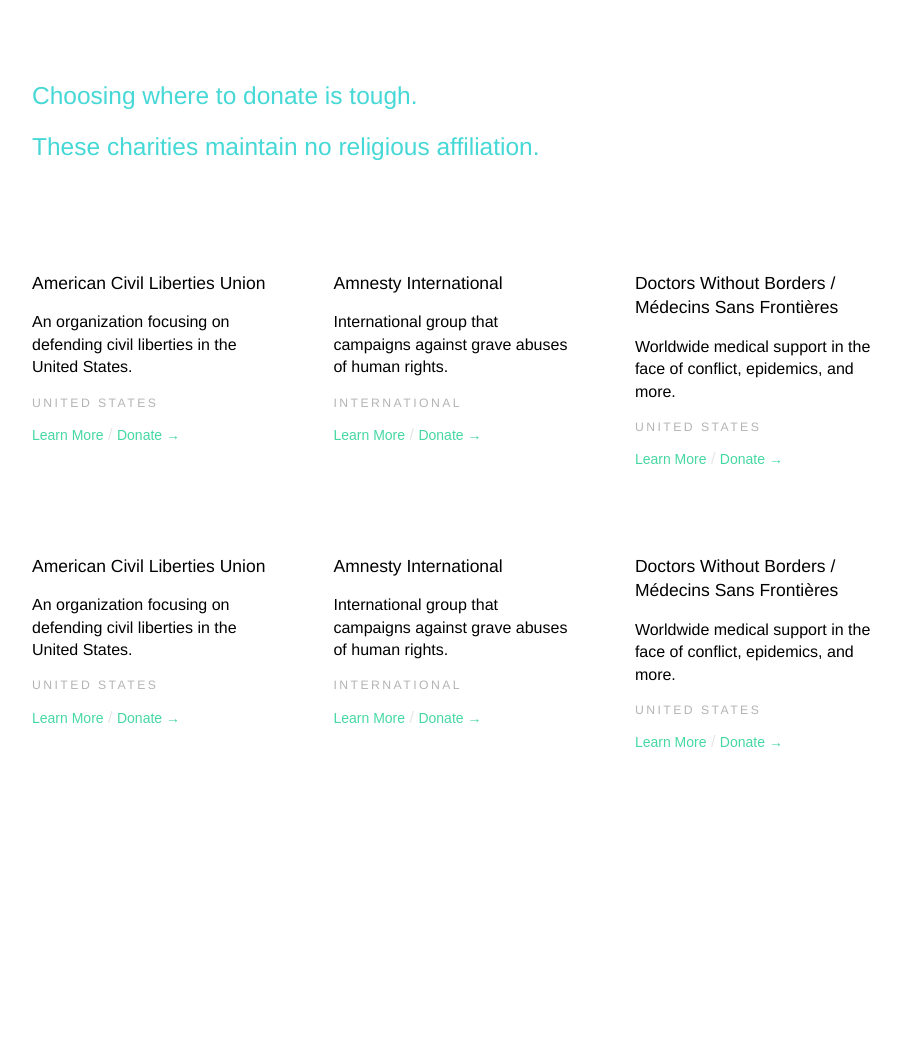
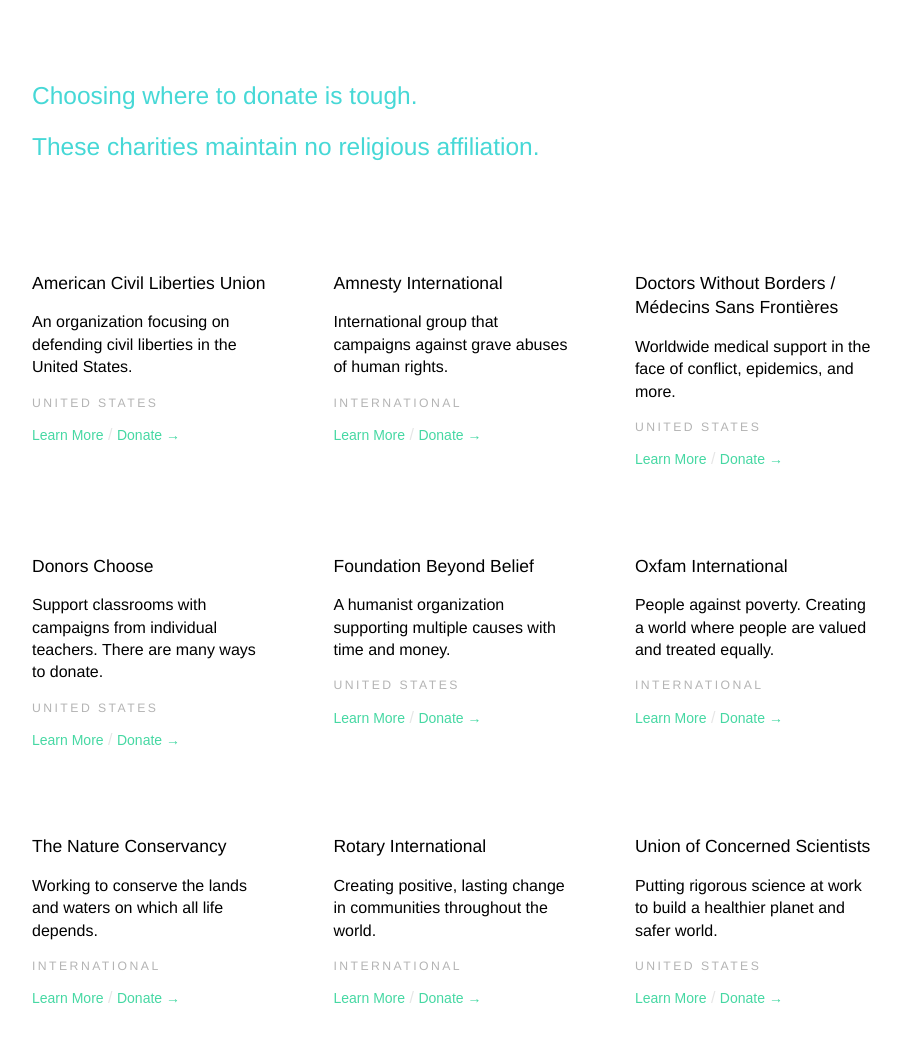
Before and after one commit to joshuajenkins/seculargiving, a website: page index.html in a window 1280 px wide. Shown: the whole page, without its empty margins (186-1087 px from the left). Before the commit the page ends 879 px from the top, so only its background shows below. Drawn offline with Linux system fonts and the light colour scheme.

Commit message:
Intial set of charities

```diff
--- a/index.html
+++ b/index.html
@@ -47,33 +47,63 @@
       </div>
     </li>
     <li class="charity">
-      <h3 class="charity-name">American Civil Liberties&nbsp;Union</h3>
-      <p class="charity-description">An organization focusing on defending civil liberties in the United States.</p>
+      <h3 class="charity-name">Donors Choose</h3>
+      <p class="charity-description">Support classrooms with campaigns from individual teachers. There are many ways to donate.</p>
       <p class="charity-location">United States</p>
       <div class="charityLinks">
-        <a href="http://www.aclu.org" class="charityLinks-link link">Learn More</a>
+        <a href="http://www.donorschoose.org/" class="charityLinks-link link">Learn More</a>
         <span class="charityLinks-divider">/</span>
-        <a href="https://www.aclu.org/donate/" class="charityLinks-link link link--primary">Donate <span class="link-arrow">&rarr;</span></a>
+        <a href="https://secure.donorschoose.org/donors/lastingImpact.html?execution=e1s1" class="charityLinks-link link link--primary">Donate <span class="link-arrow">&rarr;</span></a>
       </div>
     </li>
     <li class="charity">
-      <h3 class="charity-name">Amnesty International</h3>
-      <p class="charity-description">International group that campaigns against grave abuses of human rights.</p>
-      <p class="charity-location">International</p>
+      <h3 class="charity-name">Foundation Beyond Belief</h3>
+      <p class="charity-description">A humanist organization supporting multiple causes with time and money.</p>
+      <p class="charity-location">United States</p>
       <div class="charityLinks">
-        <a href="http://www.amnesty.org/" class="charityLinks-link link">Learn More</a>
+        <a href="https://foundationbeyondbelief.org/" class="charityLinks-link link">Learn More</a>
         <span class="charityLinks-divider">/</span>
-        <a href="http://www.amnesty.org/en/donate" class="charityLinks-link link link--primary">Donate <span class="link-arrow">&rarr;</span></a>
+        <a href="https://foundationbeyondbelief.org/humanist-giving/become-a-member/" class="charityLinks-link link link--primary">Donate <span class="link-arrow">&rarr;</span></a>
       </div>
     </li>
     <li class="charity">
-      <h3 class="charity-name">Doctors Without Borders / Médecins Sans Frontières</h3>
-      <p class="charity-description">Worldwide medical support in the face of conflict, epidemics, and more.</p>
+      <h3 class="charity-name">Oxfam International</h3>
+      <p class="charity-description">People against poverty. Creating a world where people are valued and treated equally.</p>
+      <p class="charity-location">International</p>
+      <div class="charityLinks">
+        <a href="http://www.oxfam.org/" class="charityLinks-link link">Learn More</a>
+        <span class="charityLinks-divider">/</span>
+        <a href="http://www.oxfam.org/en/donate" class="charityLinks-link link link--primary">Donate <span class="link-arrow">&rarr;</span></a>
+      </div>
+    </li>
+    <li class="charity">
+      <h3 class="charity-name">The Nature Conservancy</h3>
+      <p class="charity-description">Working to conserve the lands and waters on which all life depends.</p>
+      <p class="charity-location">International</p>
+      <div class="charityLinks">
+        <a href="http://www.nature.org/" class="charityLinks-link link">Learn More</a>
+        <span class="charityLinks-divider">/</span>
+        <a href="https://support.nature.org/site/Donation2?10420.donation=form1&df_id=10420&intc=nature.tnav.button" class="charityLinks-link link link--primary">Donate <span class="link-arrow">&rarr;</span></a>
+      </div>
+    </li>
+    <li class="charity">
+      <h3 class="charity-name">Rotary International</h3>
+      <p class="charity-description">Creating positive, lasting change in communities throughout the world.</p>
+      <p class="charity-location">International</p>
+      <div class="charityLinks">
+        <a href="https://www.rotary.org/" class="charityLinks-link link">Learn More</a>
+        <span class="charityLinks-divider">/</span>
+        <a href="https://www.rotary.org/myrotary/en/take-action/give/give" class="charityLinks-link link link--primary">Donate <span class="link-arrow">&rarr;</span></a>
+      </div>
+    </li>
+    <li class="charity">
+      <h3 class="charity-name">Union of Concerned Scientists</h3>
+      <p class="charity-description">Putting rigorous science at work to build a healthier planet and safer world.</p>
       <p class="charity-location">United States</p>
       <div class="charityLinks">
-        <a href="http://www.doctorswithoutborders.org/" class="charityLinks-link link">Learn More</a>
+        <a href="http://www.ucsusa.org/" class="charityLinks-link link">Learn More</a>
         <span class="charityLinks-divider">/</span>
-        <a href="https://donate.doctorswithoutborders.org/onetime.cfm" class="charityLinks-link link link--primary">Donate <span class="link-arrow">&rarr;</span></a>
+        <a href="https://secure3.convio.net/ucs/site/Donation2?df_id=1440&1440.donation=form1&s_src=donatemenu&_ga=1.234529118.1707615102.1417193606" class="charityLinks-link link link--primary">Donate <span class="link-arrow">&rarr;</span></a>
       </div>
     </li>
   </ul>
```
